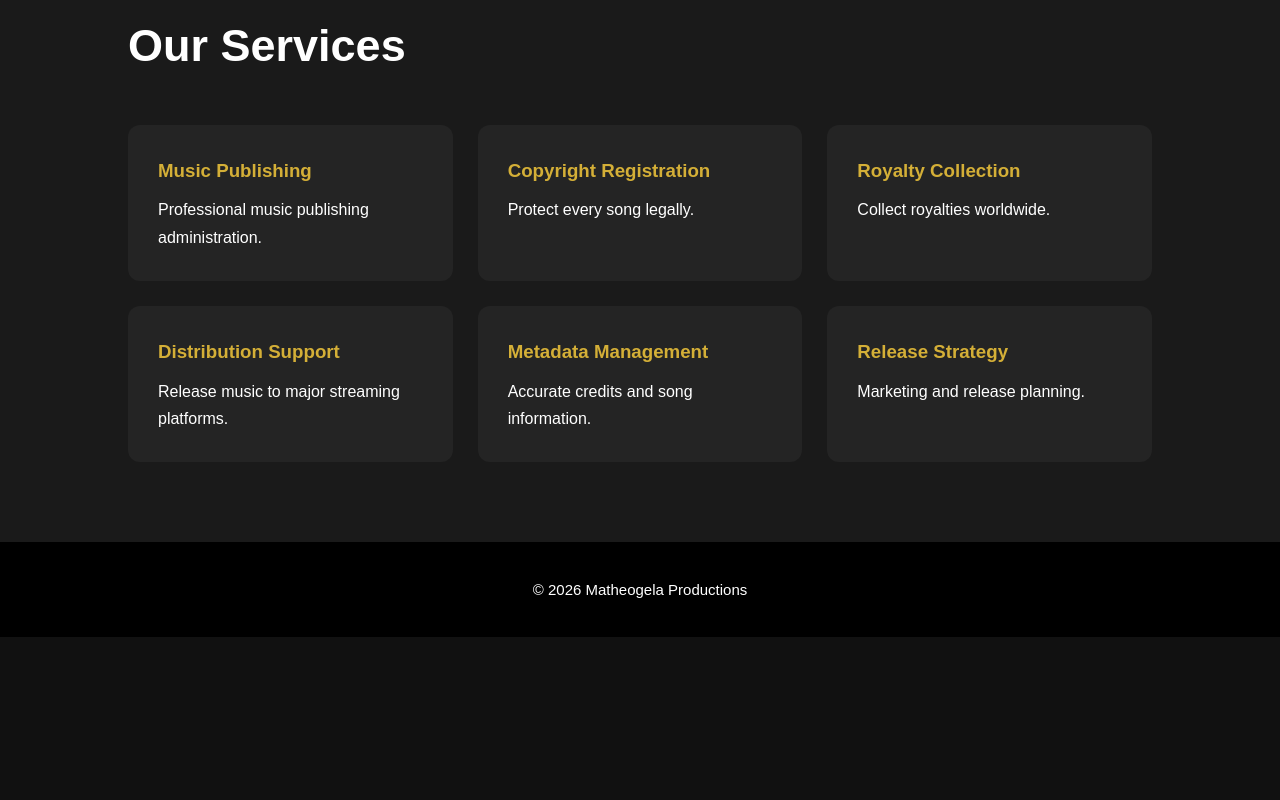
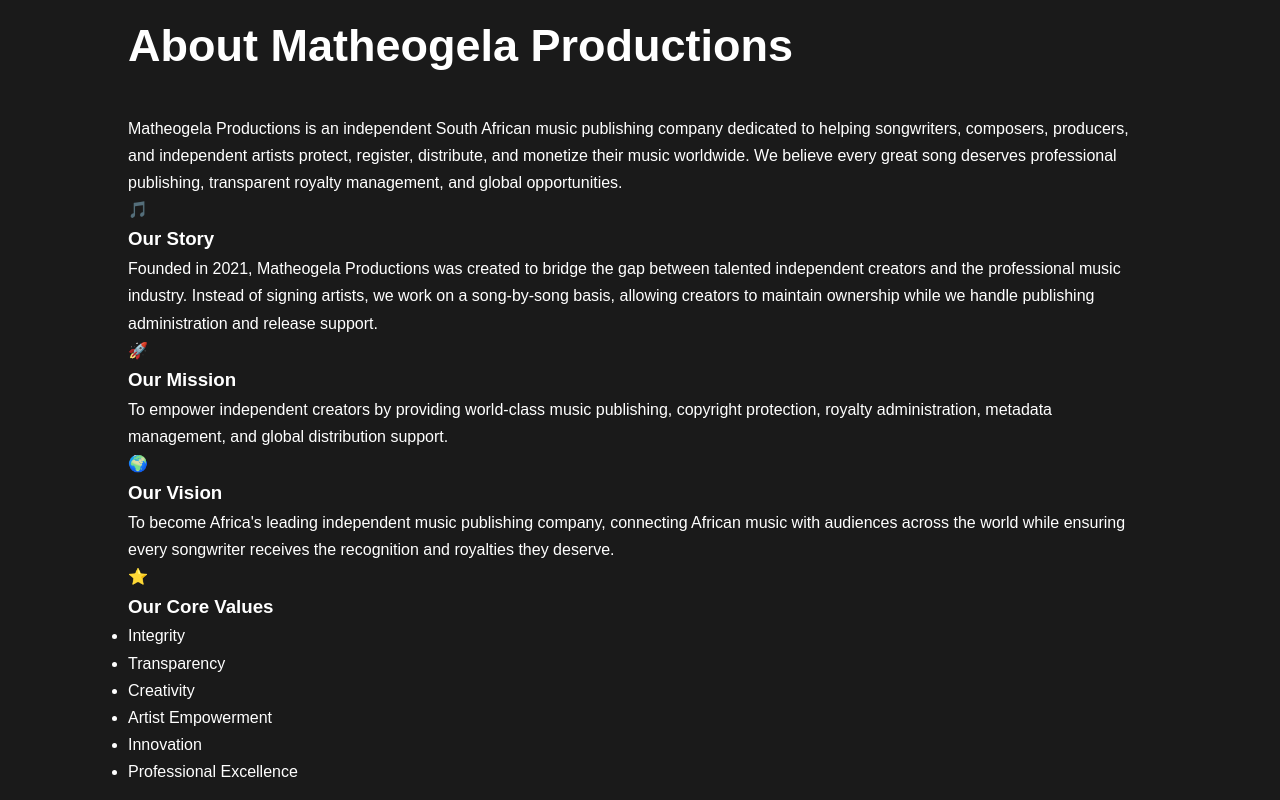
Before and after one commit to matheogelaproductions-bit/matheogelaproductions, a plain HTML site: page index.html in a window 1280 px wide. Shown: the part 1220-2020 px from the top of the page. Before the commit the page ends 1857 px from the top, so only its background shows below. Drawn offline with Linux system fonts and the light colour scheme.

Commit message:
Update index.html

```diff
--- a/index.html
+++ b/index.html
@@ -164,6 +164,7 @@ font-size:15px;
 
 </style>
 
+
 </head>
 
 <body>
@@ -221,43 +222,54 @@ We work with independent artists on a song-by-song basis. We sign songs—not ar
 
 </section>
 
-<section class="section">
+<section class="section" id="about">
 
-<h2>Our Services</h2>
+    <h2>About Matheogela Productions</h2>
 
-<div class="services">
+    <p class="section-intro">
+        Matheogela Productions is an independent South African music publishing company dedicated to helping songwriters, composers, producers, and independent artists protect, register, distribute, and monetize their music worldwide. We believe every great song deserves professional publishing, transparent royalty management, and global opportunities.
+    </p>
 
-<div class="card">
-<h3>Music Publishing</h3>
-<p>Professional music publishing administration.</p>
-</div>
+    <div class="about-grid">
 
-<div class="card">
-<h3>Copyright Registration</h3>
-<p>Protect every song legally.</p>
-</div>
+        <div class="about-card">
+            <div class="icon">🎵</div>
+            <h3>Our Story</h3>
+            <p>
+                Founded in 2021, Matheogela Productions was created to bridge the gap between talented independent creators and the professional music industry. Instead of signing artists, we work on a song-by-song basis, allowing creators to maintain ownership while we handle publishing administration and release support.
+            </p>
+        </div>
 
-<div class="card">
-<h3>Royalty Collection</h3>
-<p>Collect royalties worldwide.</p>
-</div>
+        <div class="about-card">
+            <div class="icon">🚀</div>
+            <h3>Our Mission</h3>
+            <p>
+                To empower independent creators by providing world-class music publishing, copyright protection, royalty administration, metadata management, and global distribution support.
+            </p>
+        </div>
 
-<div class="card">
-<h3>Distribution Support</h3>
-<p>Release music to major streaming platforms.</p>
-</div>
+        <div class="about-card">
+            <div class="icon">🌍</div>
+            <h3>Our Vision</h3>
+            <p>
+                To become Africa's leading independent music publishing company, connecting African music with audiences across the world while ensuring every songwriter receives the recognition and royalties they deserve.
+            </p>
+        </div>
 
-<div class="card">
-<h3>Metadata Management</h3>
-<p>Accurate credits and song information.</p>
-</div>
+        <div class="about-card">
+            <div class="icon">⭐</div>
+            <h3>Our Core Values</h3>
+            <ul>
+                <li>Integrity</li>
+                <li>Transparency</li>
+                <li>Creativity</li>
+                <li>Artist Empowerment</li>
+                <li>Innovation</li>
+                <li>Professional Excellence</li>
+            </ul>
+        </div>
 
-<div class="card">
-<h3>Release Strategy</h3>
-<p>Marketing and release planning.</p>
-</div>
-
-</div>
+    </div>
 
 </section>
 
```
